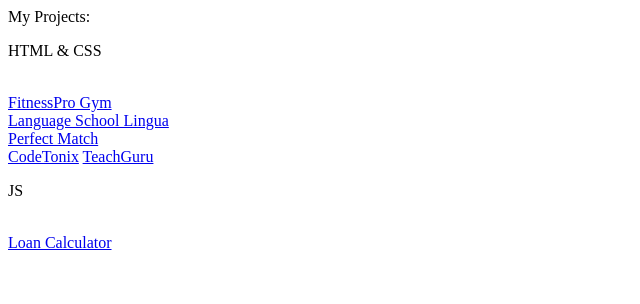
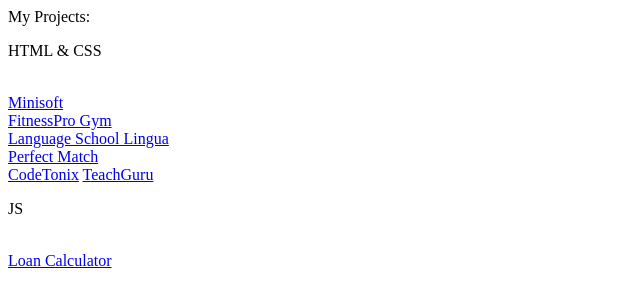
Before and after one commit to jovanamarceta/jovanamarceta.github.io, a plain HTML site: page index.html in a window 1280 px wide. Shown: the whole page, without its empty margins (0-640 px from the left). Drawn offline with Linux system fonts and the light colour scheme.

Commit message:
Update index.html

```diff
--- a/index.html
+++ b/index.html
@@ -1,6 +1,7 @@
 My Projects: <br>
 
 <p>HTML & CSS</p> <br>
+<a href="jovanamarceta.github.io/Minisoft/app/index.html"> Minisoft</a> <br>
 <a href="jovanamarceta.github.io/FitnessPro Gym/index.html"> FitnessPro Gym</a> <br>
 <a href="jovanamarceta.github.io/Lingua Language School/index.html">Language School Lingua</a> <br>
 <a href="jovanamarceta.github.io/PerfectMatch/">Perfect Match</a> <br>
```
